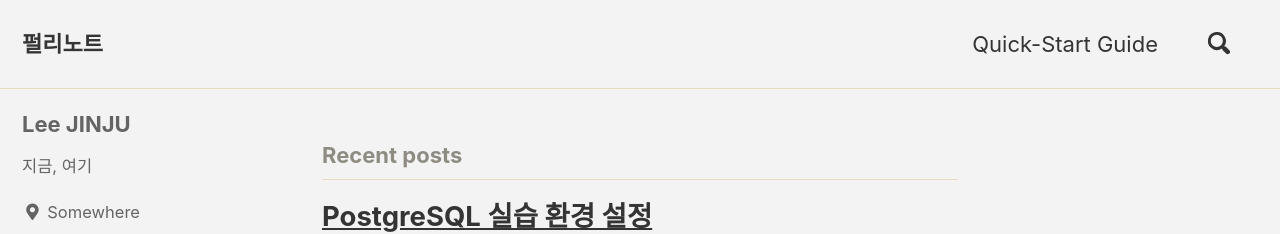
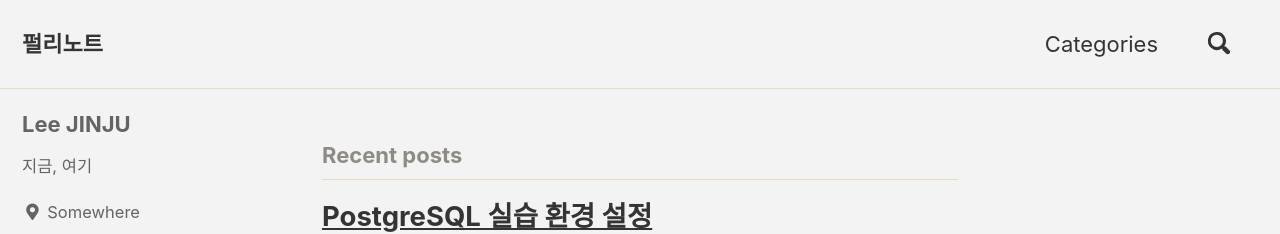
Before and after one commit to pearl-lee/pearl-lee.github.io, a Jekyll site: the page built from index.html, in a window 1280 px wide. Shown: the top 234 px of the page. Built offline with Jekyll 4.4.1, drawn with Linux system fonts in a browser that asks for light colours; cached includes are drawn as plain includes; the list of posts is cut into pages by our own code.

Commit message:
change navigation

```diff
--- a/_data/navigation.yml
+++ b/_data/navigation.yml
@@ -1,7 +1,7 @@
 # main links
 main:
-  - title: "Quick-Start Guide"
-    url: https://mmistakes.github.io/minimal-mistakes/docs/quick-start-guide/
+  # - title: "Quick-Start Guide"
+  #   url: https://mmistakes.github.io/minimal-mistakes/docs/quick-start-guide/
   # - title: "About"
   #   url: https://mmistakes.github.io/minimal-mistakes/about/
   # - title: "Sample Posts"
@@ -10,3 +10,5 @@ main:
   #   url: /collection-archive/
   # - title: "Sitemap"
   #   url: /sitemap/
+  - title: "Categories"
+    url: /categories/
```
